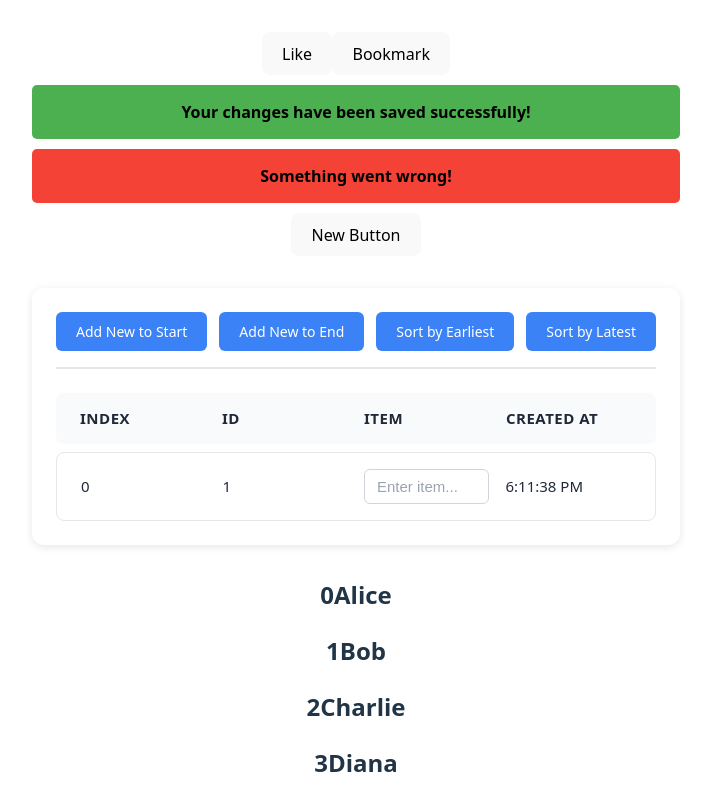
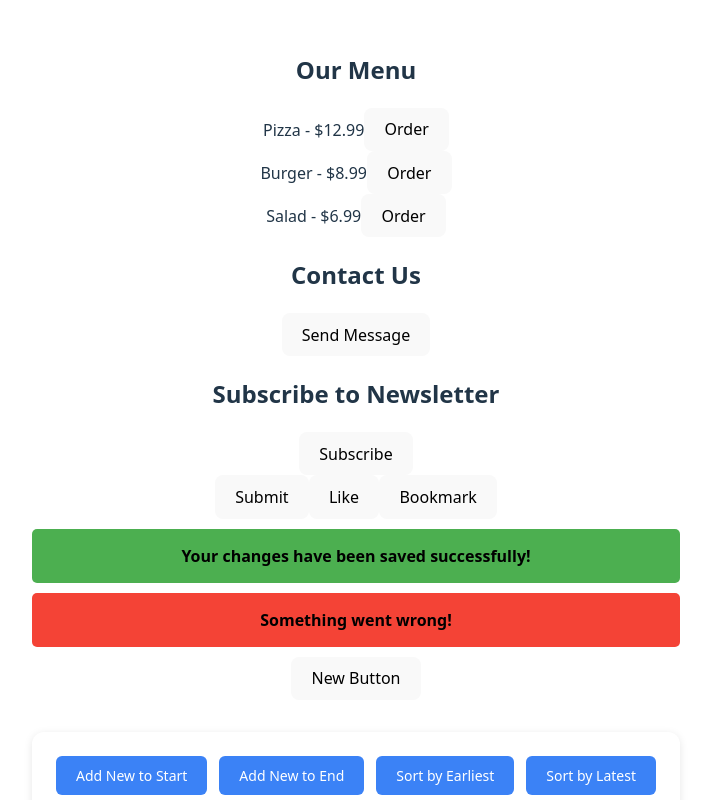
Before and after one commit to prabinyadav3/react-web-ui, a React (Vite) app in the folder hello-world/: page / in a window 1280 px wide. Shown: the top 800 px of the page, without its empty margins (284-995 px from the left). Built offline with nearby package versions, Linux system fonts and the light colour scheme.

Commit message:
Added Menu Item

```diff
--- /dev/null
+++ b/hello-world/src/ActionButton.jsx
@@ -0,0 +1,3 @@
+export const ActionButton = ({text, onClick}) => {
+    return <button onClick={onClick}>{text}</button>;
+};
--- a/hello-world/src/App.jsx
+++ b/hello-world/src/App.jsx
@@ -15,6 +15,9 @@ import { TodoList } from './TodoList';
 import { Alert } from './Alert';
 import {NewButton} from './NewButton';
 import {CustomButton} from './CustomButton';
+import {Newsletter} from './Newsletter';
+import {Contact} from './Contact';
+import { Menu } from './Menu';
 import './App.css'
 
 function Login() {
@@ -24,6 +27,12 @@ function Login() {
 function App() {
   return (
     <div>
+      <Menu />
+
+      <Contact />
+      <Newsletter />
+
+      <CustomButton text="Submit"/>
       <CustomButton text="Like"/>
       <CustomButton text="Bookmark"/>
 
--- /dev/null
+++ b/hello-world/src/Contact.jsx
@@ -0,0 +1,14 @@
+import { ActionButton } from "./ActionButton";
+
+export const Contact = () => {
+    const handleSendMessage = () => {
+        alert("Sending your Message!");
+    };
+
+    return (
+        <div>
+            <h2>Contact Us</h2>
+           <ActionButton text="Send Message" onClick={handleSendMessage} />
+        </div>
+    );
+};
--- /dev/null
+++ b/hello-world/src/Menu.jsx
@@ -0,0 +1,18 @@
+import { MenuItem } from "./MenuItem"
+
+export const Menu = () => {
+
+    const handleOrder = (itemName, itemPrice) => {
+        alert(`You ordered: ${itemName} for ${itemPrice}`);
+    };
+
+    return (
+        <div>
+            <h2>Our Menu</h2>
+            <MenuItem name="Pizza" price={12.99} onOrder={handleOrder}/>
+            <MenuItem name="Burger" price={8.99} onOrder={handleOrder}/>
+            <MenuItem name="Salad" price={6.99} onOrder={handleOrder}/>
+
+        </div>
+    )
+}
--- /dev/null
+++ b/hello-world/src/MenuItem.jsx
@@ -0,0 +1,10 @@
+export const MenuItem = ({ name, price, onOrder }) => {
+    return (
+        <div>
+            <span>
+                {name} - ${price}
+            </span>
+            <button onClick={() => onOrder(name, price)}>Order</button>
+        </div>
+    );
+};
--- /dev/null
+++ b/hello-world/src/Newsletter.jsx
@@ -0,0 +1,12 @@
+import { ActionButton } from "./ActionButton";
+export const Newsletter = () => {
+    const handleSubscribe = () => {
+        alert("Thank you for subscribing!");
+    };
+    return (
+        <div>
+            <h2>Subscribe to Newsletter</h2>
+            <ActionButton text="Subscribe" onClick={handleSubscribe} />
+        </div>
+    );
+};
```
